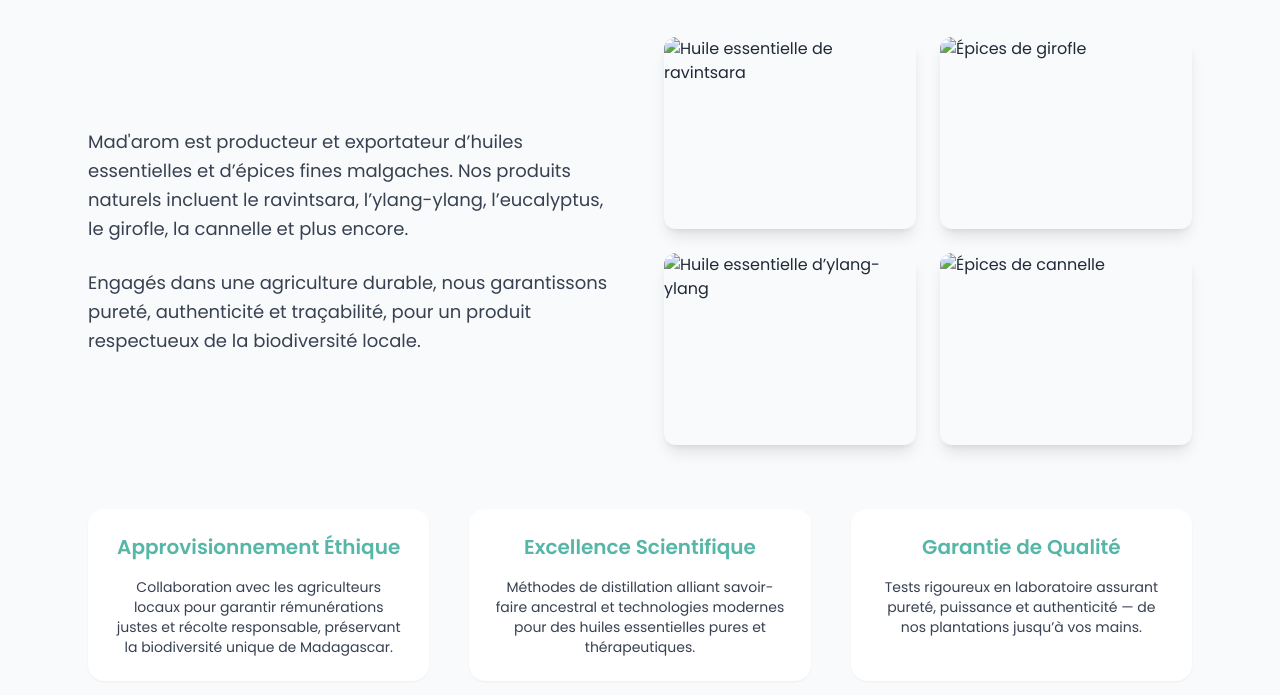
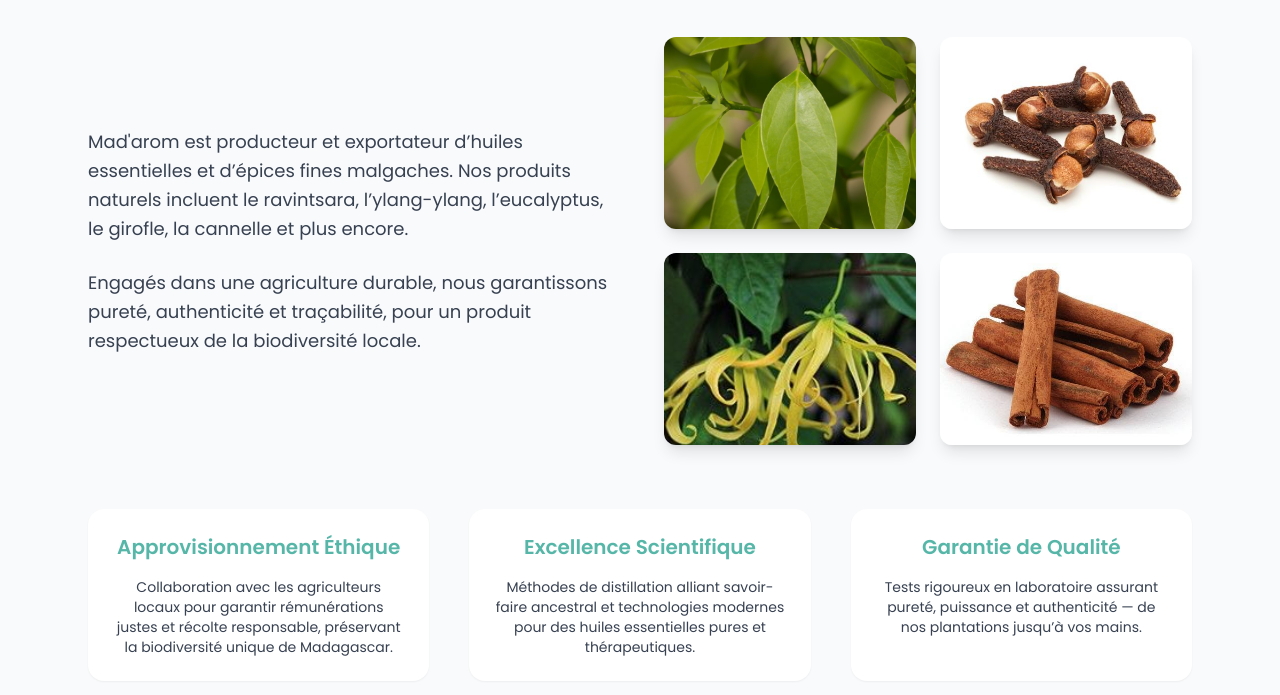
Before and after one commit to madarom/madarom-frontend-project, a website: page index.html in a window 1280 px wide. Shown: the part 955-1650 px from the top of the page. Drawn offline with nearby package versions, Linux system fonts and the light colour scheme; no server answers; a small style sheet from the web is missing; a web font is replaced by a local one.

Commit message:
add images

```diff
--- a/index.html
+++ b/index.html
@@ -136,16 +136,16 @@
             <!-- Images / Icônes à droite -->
             <div class="md:w-1/2 grid grid-cols-2 gap-6">
               <div class="rounded-xl overflow-hidden shadow-lg">
-                <img src="./assets/img/huile-ravintsara.jpg" alt="Huile essentielle de ravintsara" class="w-full h-48 object-cover" />
+                <img src="./assets/img/huile-ravintsara.jpeg" alt="Huile essentielle de ravintsara" class="w-full h-48 object-cover" />
               </div>
               <div class="rounded-xl overflow-hidden shadow-lg">
-                <img src="./assets/img/epices-girofle.jpg" alt="Épices de girofle" class="w-full h-48 object-cover" />
+                <img src="./assets/img/epices-girofle.jpeg" alt="Épices de girofle" class="w-full h-48 object-cover" />
               </div>
               <div class="rounded-xl overflow-hidden shadow-lg">
-                <img src="./assets/img/huile-ylang.jpg" alt="Huile essentielle d’ylang-ylang" class="w-full h-48 object-cover" />
+                <img src="./assets/img/huile-ylang.jpeg" alt="Huile essentielle d’ylang-ylang" class="w-full h-48 object-cover" />
               </div>
               <div class="rounded-xl overflow-hidden shadow-lg">
-                <img src="./assets/img/epices-cannelle.jpg" alt="Épices de cannelle" class="w-full h-48 object-cover" />
+                <img src="./assets/img/epices-cannelle.jpeg" alt="Épices de cannelle" class="w-full h-48 object-cover" />
               </div>
             </div>
           </div>
```
Also changed, not shown: assets/img/Flux_Dev_Ultrarealistic_hero_image_of_a_modern_Malagasy_essent_2 (1).jpg (deleted), assets/img/epices-cannelle.jpeg (added), assets/img/epices-girofle.jpeg (added), assets/img/footer.jpg (deleted), assets/img/huile-ravintsara.jpeg (added), assets/img/huile-ylang.jpeg (renamed from assets/img/p3.jpeg), assets/img/p2.png (deleted).
